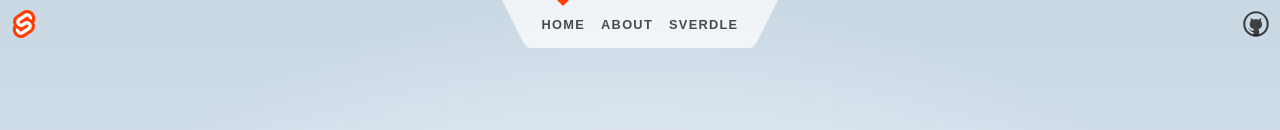
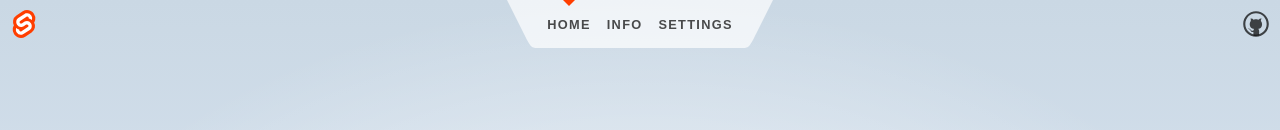
Before and after one commit to daepang/svelte-study, a SvelteKit app: page / in a window 1280 px wide. Shown: the top 130 px of the page. Built offline with nearby package versions, Linux system fonts and the light colour scheme.

Commit message:
Header.svelte 수정

```diff
--- a/src/routes/Header.svelte
+++ b/src/routes/Header.svelte
@@ -19,11 +19,11 @@
 			<li aria-current={$page.url.pathname === '/' ? 'page' : undefined}>
 				<a href="/">Home</a>
 			</li>
-			<li aria-current={$page.url.pathname === '/about' ? 'page' : undefined}>
-				<a href="/about">About</a>
+			<li aria-current={$page.url.pathname === '/info' ? 'page' : undefined}>
+				<a href="/info">Info</a>
 			</li>
-			<li aria-current={$page.url.pathname.startsWith('/sverdle') ? 'page' : undefined}>
-				<a href="/sverdle">Sverdle</a>
+			<li aria-current={$page.url.pathname === '/settings' ? 'page' : undefined}>
+				<a href="/settings">Settings</a>
 			</li>
 		</ul>
 		<svg viewBox="0 0 2 3" aria-hidden="true">
```
